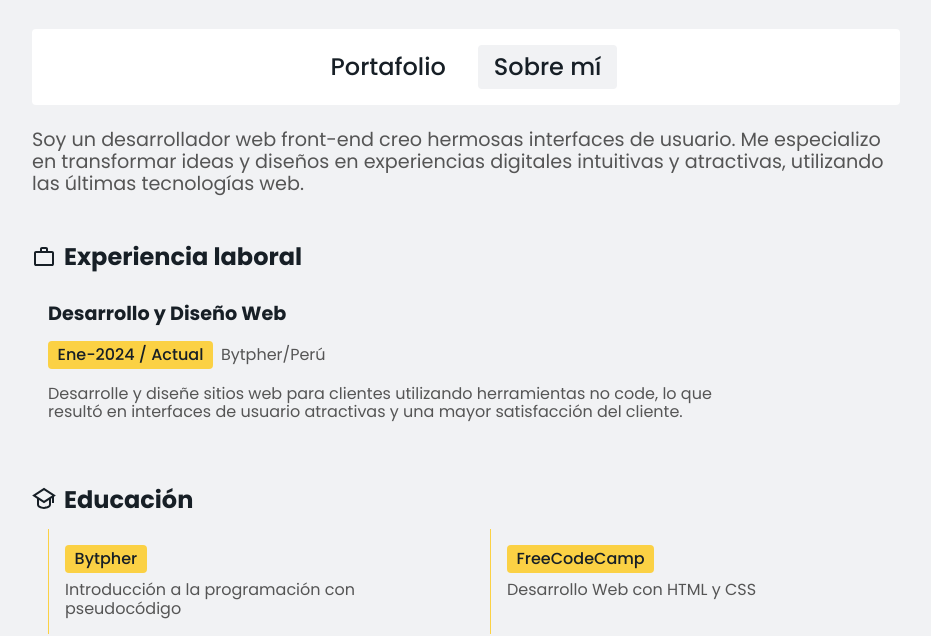
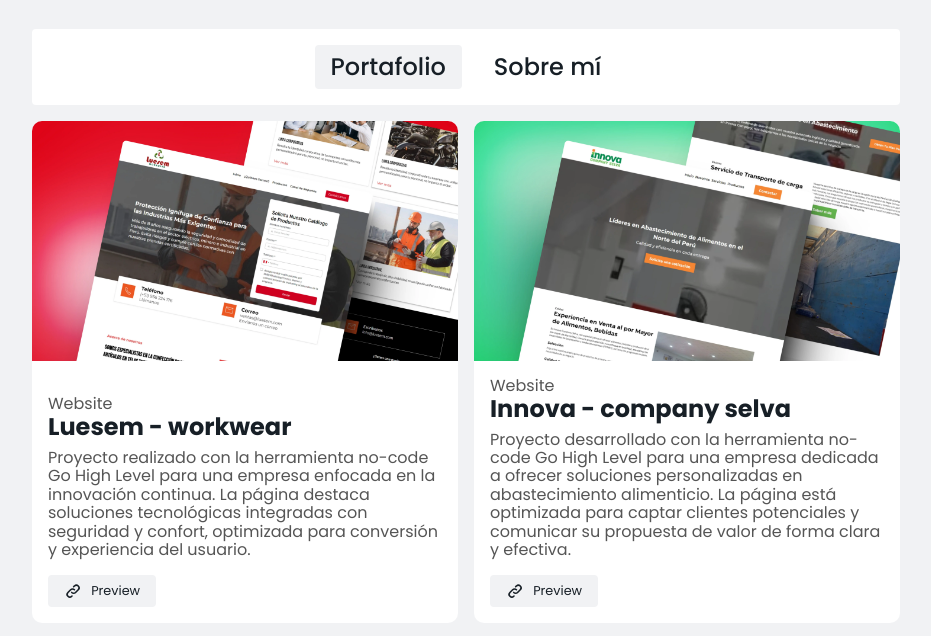
Before and after one commit to cristiansandoval22/porfolioweb, an Astro site: page / in a window 1280 px wide. Shown: the part 394-1030 px from the top of the page, without its empty margins (174-1105 px from the left). Built offline with nearby package versions, Linux system fonts and the light colour scheme; Astro itself is replaced by a stand-in of ours.

Commit message:
porfolio card desing

```diff
--- a/src/components/cardProyect.astro
+++ b/src/components/cardProyect.astro
@@ -48,6 +48,10 @@
   .card {
     background-color: var(--bg-primary);
     border-radius: 10px;
+    display: flex;
+    flex-direction: column;
+    justify-content: space-between;
+
   }
   .card__figure {
     border-top-left-radius: 10px;
@@ -62,21 +66,22 @@
     padding: 1rem;
   }
   .card__title {
-    font-size: 1rem;
+    font-size: 1.5rem;
     font-weight: 700;
     color: var(--text-primary);
     margin-bottom: 0.5rem;
   }
   .card__subtitle {
-    font-size: 0.8rem;
+    font-size: 1rem;
     font-weight: 400;
     color: var(--text-secondary);
   }
   .card__description {
-    font-size: 0.8rem;
+    font-size: 1rem;
     font-weight: 400;
     color: var(--text-secondary);
     margin-bottom: 0.5rem;
+    text-wrap: wrap;
   }
   .card__actions {
     display: flex;
--- a/src/components/tabs.astro
+++ b/src/components/tabs.astro
@@ -5,18 +5,18 @@
 
 <div class="tabs container">
   <div class="tabs__container">
-    <button class="tab " data-target="portfolio-content"
+    <button class="tab tab-active" data-target="portfolio-content"
       >Portafolio</button
     >
-    <button class="tab tab-active" data-target="about-content">Sobre mí</button>
+    <button class="tab " data-target="about-content">Sobre mí</button>
   </div>
 </div>
 <div class="content">
   <div class="content">
-    <div id="about-content" class="tab-content content-active">
+    <div id="about-content" class="tab-content ">
       <About />
     </div>
-    <div id="portfolio-content" class="tab-content ">
+    <div id="portfolio-content" class="tab-content content-active ">
       <Portfolio />
     </div>
   </div>
```
